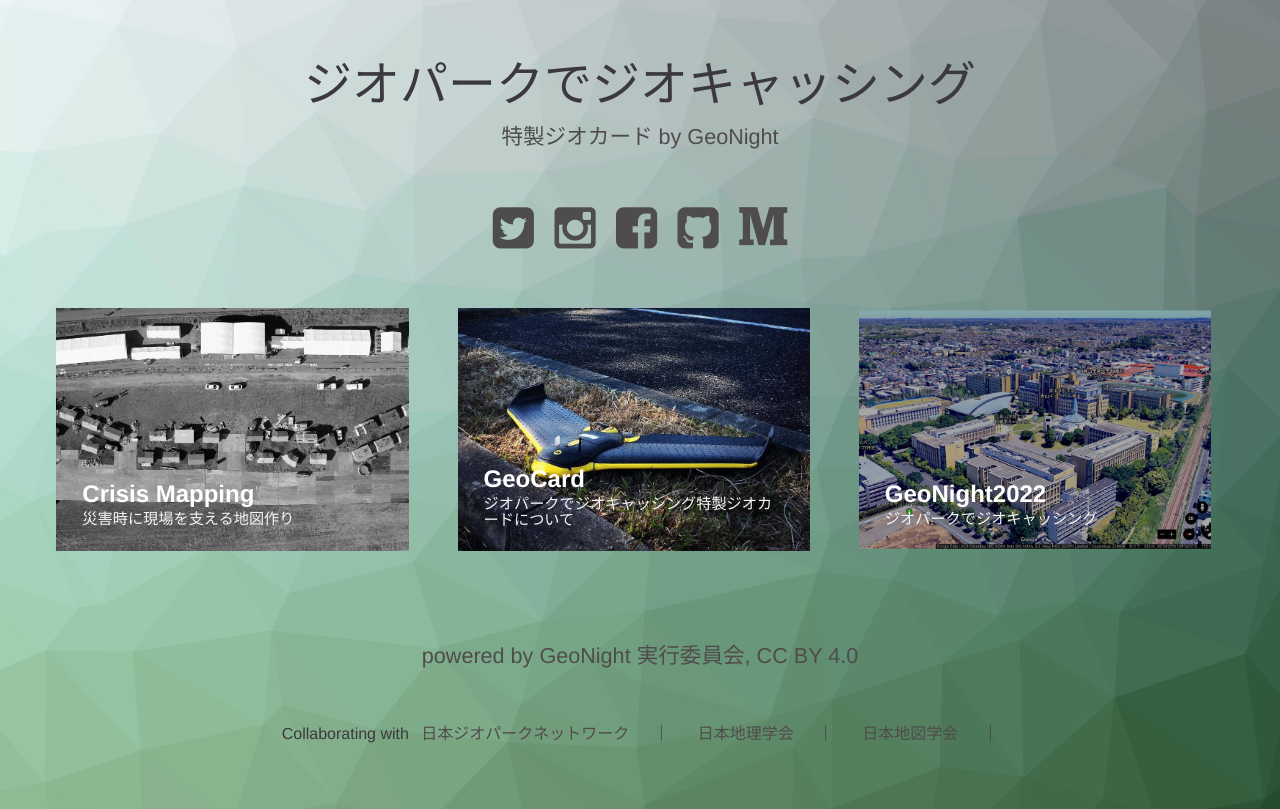
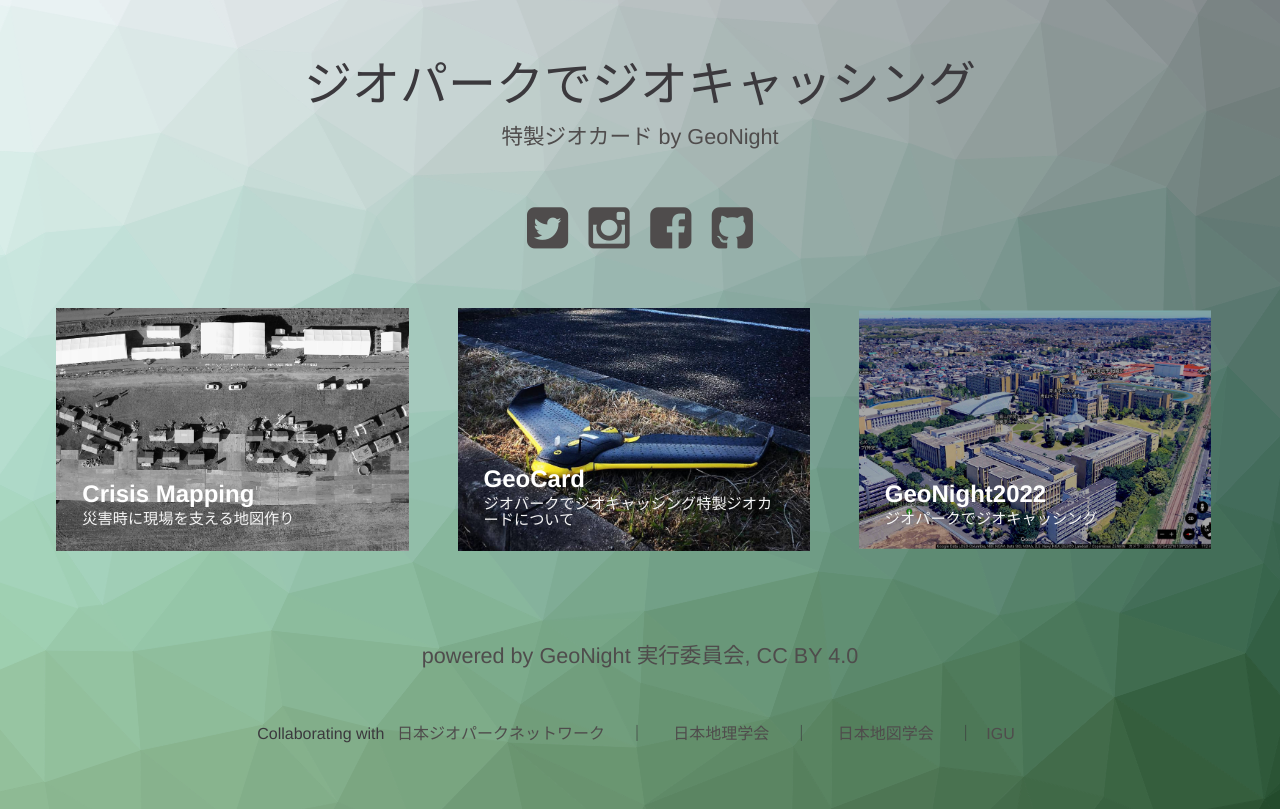
Before and after one commit to japancartographersassociation/geocard, a Jekyll site: the page built from docs/index.html, in a window 1280 px wide, cut to the strip 0-809 px from the top of the page. Built offline with Jekyll 4.4.1, drawn with Linux system fonts in a browser that asks for light colours.

Commit message:
Update index.html
SNSリンク先URLを修正

```diff
--- a/docs/index.html
+++ b/docs/index.html
@@ -43,11 +43,10 @@
     <header class="header">
         <h1>ジオパークでジオキャッシング<span>特製ジオカード by GeoNight</span></h1>
         <nav class="links">
-            <a href="https://twitter.com/search?q=%23dronebird&src=typd"><i class="fa fa-twitter-square fa-3x"></i></a>
-            <a href="https://www.instagram.com/explore/tags/dronebird/?hl=ja"><i class="fa fa-instagram fa-3x"></i></a>
-            <a href="https://www.facebook.com/furuhashilab/"><i class="fa fa-facebook-square fa-3x"></i></a>
-            <a href="https://github.com/furuhashilab/"><i class="fa fa-github-square fa-3x"></i></a>
-            <a href="https://medium.com/furuhashilab"><i class="fa fa-medium fa-3x"></i></a>
+            <a href="https://twitter.com/search?q=%23GeoNight&src=typed_query"><i class="fa fa-twitter-square fa-3x"></i></a>
+            <a href="https://www.instagram.com/explore/tags/geonight/"><i class="fa fa-instagram fa-3x"></i></a>
+            <a href="https://www.facebook.com/hashtag/geonight"><i class="fa fa-facebook-square fa-3x"></i></a>
+            <a href="https://github.com/japancartographersassociation/geocard"><i class="fa fa-github-square fa-3x"></i></a>
         </nav>
     </header>
     <div class="content">
@@ -96,6 +95,7 @@
             Collaborating with <a href="https://geopark.jp/">日本ジオパークネットワーク</a>　｜
             <a href="https://www.ajg.or.jp/">日本地理学会</a>　｜
             <a href="https://jcacj.org/">日本地図学会</a>　｜
+            <a href="https://www.geonight.net/">IGU</a>
             <!--a href="https://www.facebook.com/furuhashilab/"><i class="fa fa-facebook-square fa-3x"></i></a-->
         </nav>
     </header>
```
